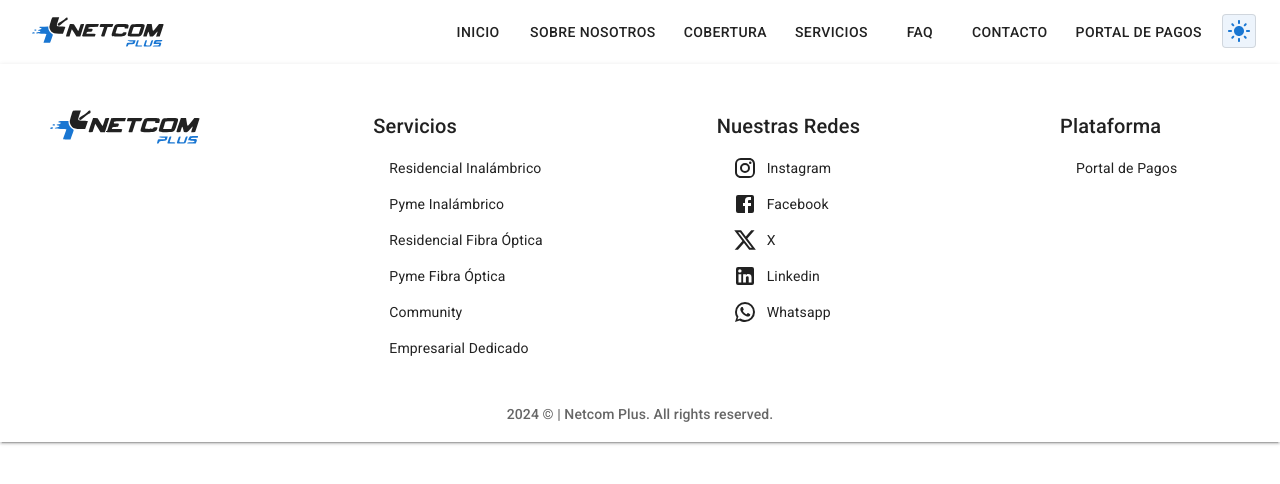
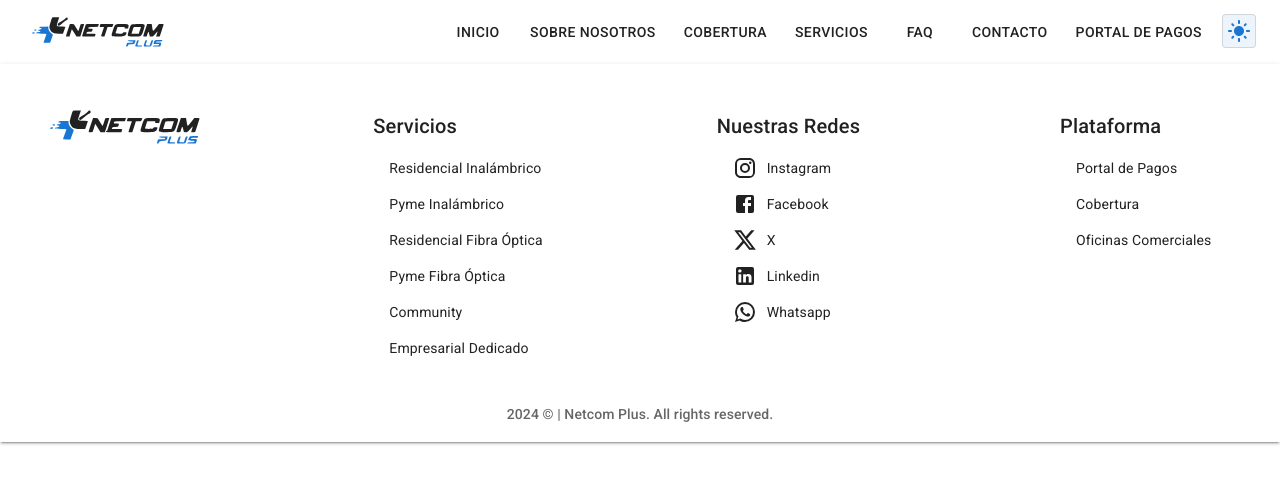
Before and after one commit to ilcreatore32/netcom-web, a React (Vite) app: page / in a window 1280 px wide. Shown: the top 484 px of the page. Built offline with nearby package versions, Linux system fonts and the light colour scheme.

Commit message:
Adds Link to Comercial Location on Footer

```diff
--- a/src/Router.jsx
+++ b/src/Router.jsx
@@ -43,7 +43,7 @@ const Router = createBrowserRouter([
       },
       // Contact
       {
-        path: "/contact",
+        path: "/contacto",
         element: <Contact />,
       },
     ],
--- a/src/Routes/Contact.jsx
+++ b/src/Routes/Contact.jsx
@@ -170,6 +170,7 @@ const Contact = () => {
       </Paper>
       {/* Otros Metodos de Contacto */}
       <Paper
+        id="otros"
         square
         elevation={1}
         sx={{
--- a/src/components/Footer.jsx
+++ b/src/components/Footer.jsx
@@ -21,7 +21,6 @@ import LinkedInIcon from "@mui/icons-material/LinkedIn";
 import WhatsAppIcon from "@mui/icons-material/WhatsApp";
 
 const Footer = () => {
-
 
   const services = [
     {
@@ -94,6 +93,16 @@ const Footer = () => {
       id: "0",
       label: "Portal de Pagos",
       href: "https://pagos.netcomplusve.com:445/portal-de-pago/",
+    },
+    {
+      id: "1",
+      label: "Cobertura",
+      href: "/cobertura",
+    },
+    {
+      id: "2",
+      label: "Oficinas Comerciales",
+      href: "/contacto#otros",
     },
   ];
 
--- a/src/components/Navbar.jsx
+++ b/src/components/Navbar.jsx
@@ -52,8 +52,8 @@ const Navbar = () => {
     {
       id: "5",
       label: "Contacto",
-      href: "contact",
-      isActive: useMatch({ path: `/contact/*`, end: true }),
+      href: "contacto",
+      isActive: useMatch({ path: `/contacto/*`, end: true }),
     },
     {
       id: "6",
```
